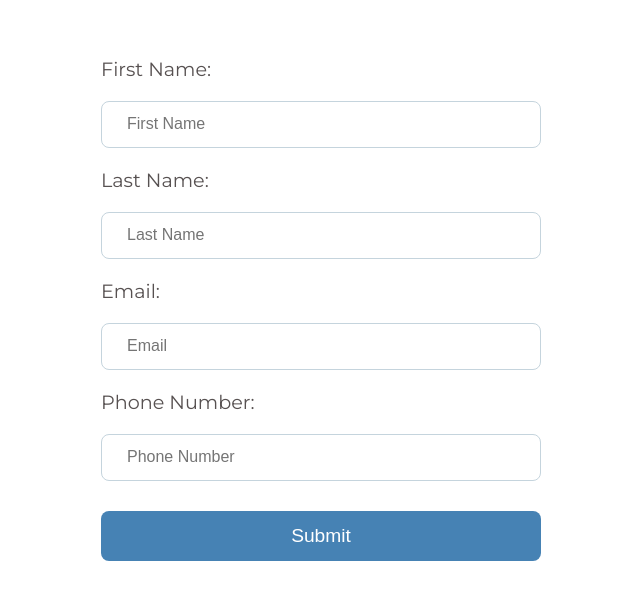
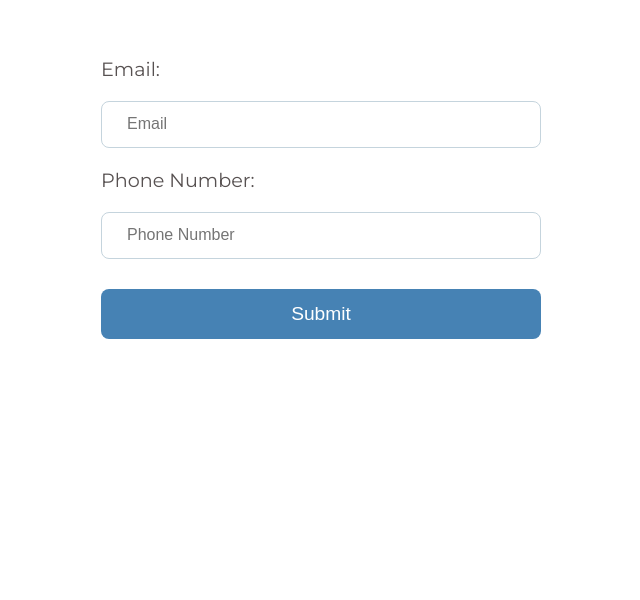
Before and after one commit to aanu-el/circle-233-phonie, a plain HTML site: page index.html in a window 1280 px wide. Shown: the part 162-762 px from the top of the page, without its empty margins (319-959 px from the left). Drawn offline with Linux system fonts and the light colour scheme.

Commit message:
updated the form input fields

```diff
--- a/index.html
+++ b/index.html
@@ -15,15 +15,10 @@
   <div class="container">
     <h1 class="form-heading">User Registration Form</h1>
     <form method="post" action="index.html" class="form" id="form">
-      <div class="form-group">
+      <!--       <div class="form-group">
         <label for="name" class="form-group-label">First Name:</label>
         <input type="text" id="fname" name="fname" placeholder="First Name" />
-      </div>
-
-      <div class="form-group">
-        <label for="name" class="form-group-label">Last Name:</label>
-        <input type="text" id="lname" name="lname" placeholder="Last Name" />
-      </div>
+      </div> -->
 
       <div class="form-group">
         <label for="name" class="form-group-label">Email:</label>
```
